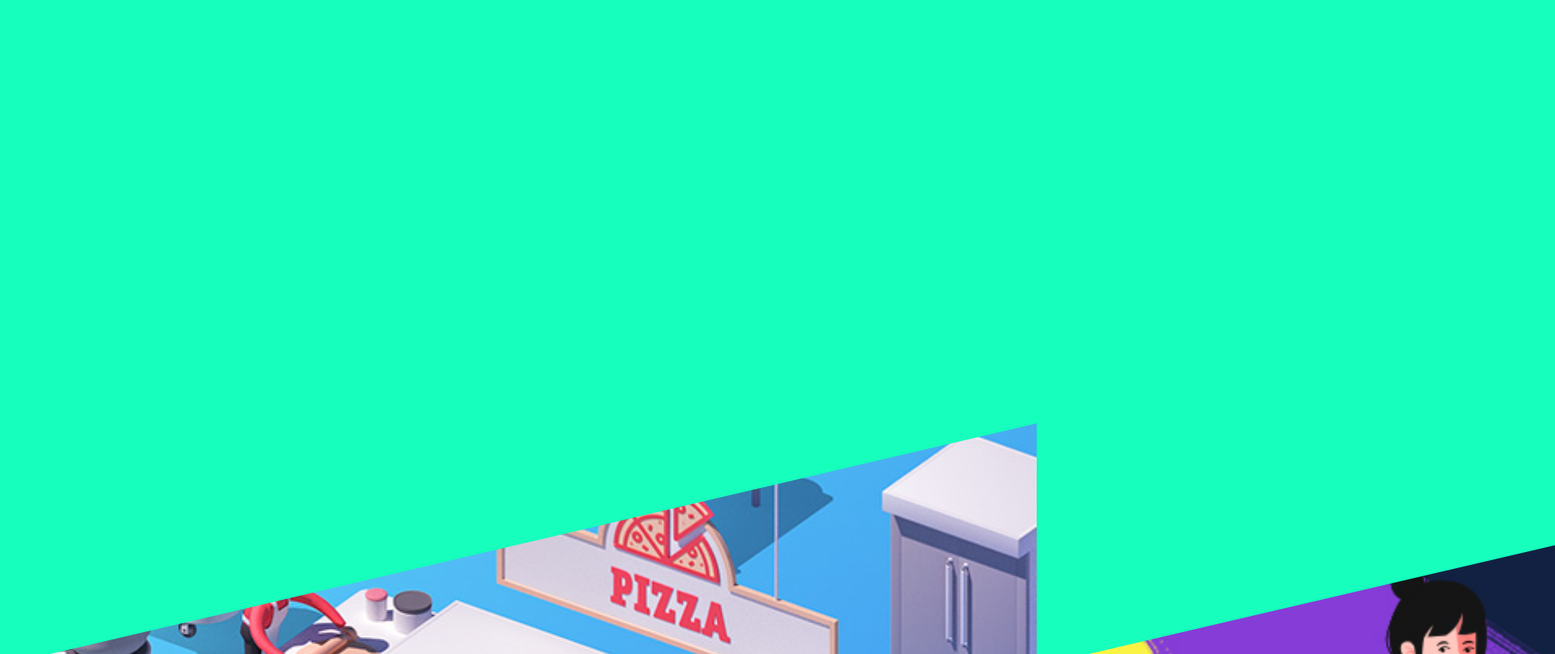
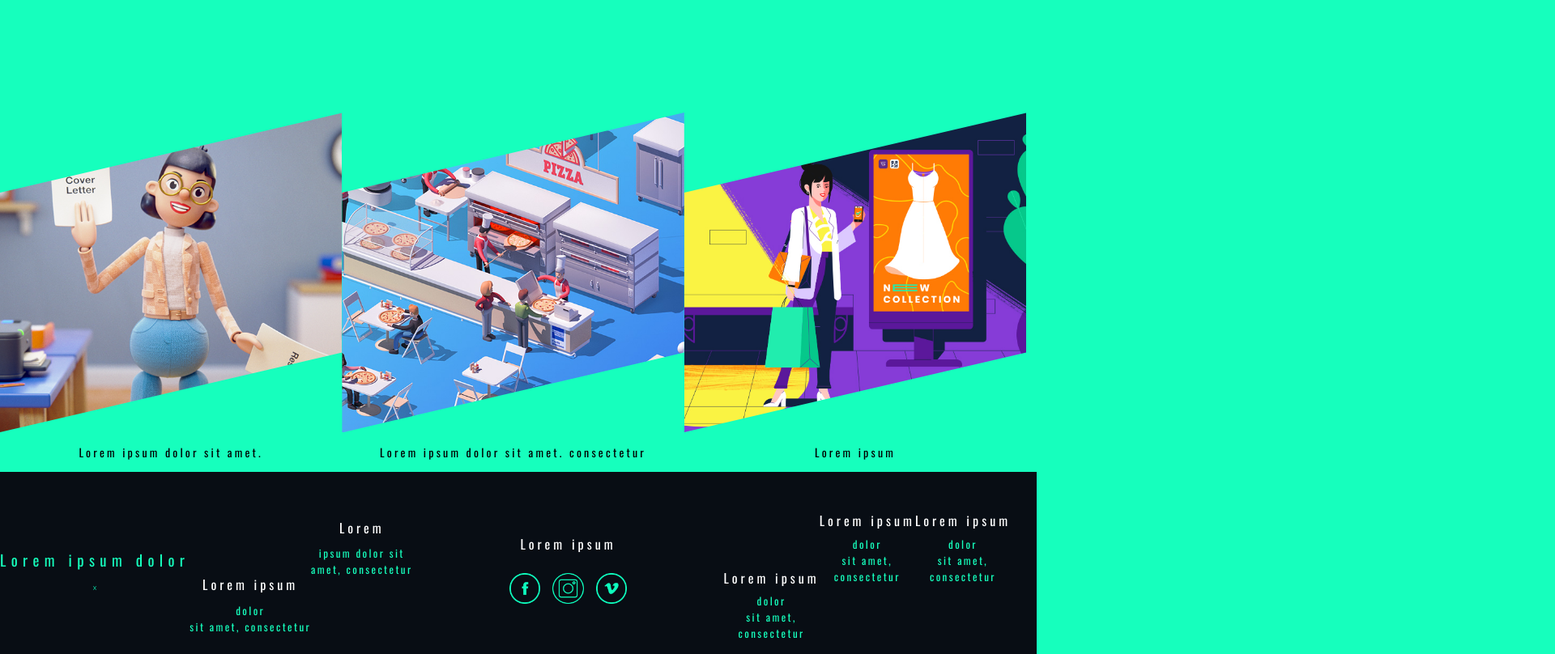
Before and after one commit to MarinaNaM/202205-W01CH05_Fernando-Marina, a website: page index.html in a window 1280 px wide. Shown: the part 1260-2068 px from the top of the page at 81% size, 1920 px wide, since content can reach past the window. Drawn offline with nearby package versions, Linux system fonts and the light colour scheme.

Commit message:
Fix gallery

```diff
--- a/scss/styles.scss
+++ b/scss/styles.scss
@@ -269,7 +269,7 @@ body {
             }
         }
 
-        &__play--desktop {
+        .video__play--desktop {
             display: initial;
         }
     }
@@ -286,11 +286,10 @@ body {
             display: flex;
             flex-direction: row;
 
-            &__gallery {
-                min-width: 100%;
-
-                &__gallery-image {
-                    max-width: 33%;
+            .rest-content__gallery {
+                max-width: 33%;
+                .rest-content__gallery-image {
+                    max-width: 100%;
                 }
             }
         }
```
Also changed, not shown: css/styles.css.
